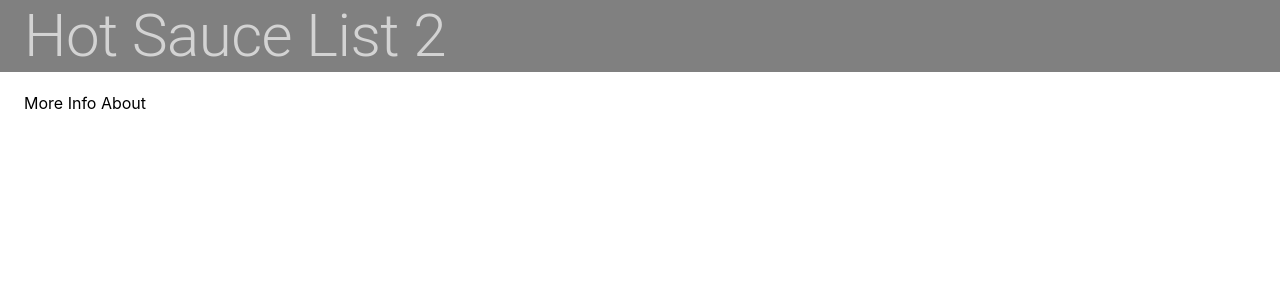
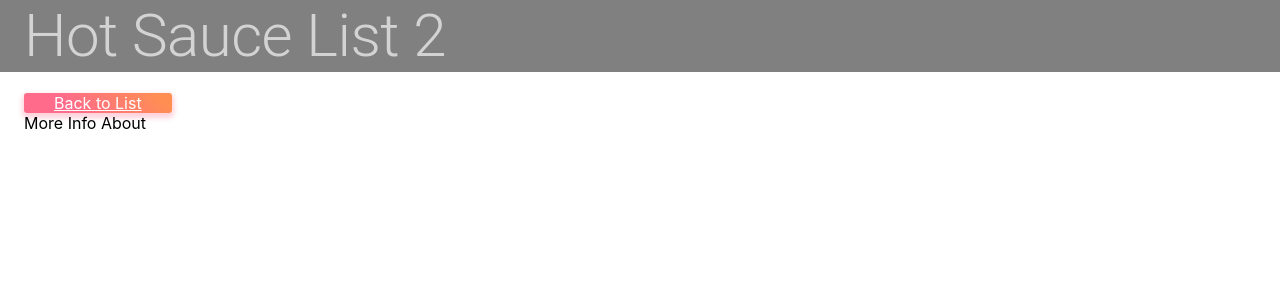
Before and after one commit to jomandaman/hot-sauces, a React (Create React App) app: page /more-info in a window 1280 px wide. Shown: the top 300 px of the page. Built offline with nearby package versions, Linux system fonts and the light colour scheme.

Commit message:
creating back button

```diff
--- a/src/components/MoreInfo.tsx
+++ b/src/components/MoreInfo.tsx
@@ -11,20 +11,45 @@ import { BasePage } from './basePage';
 import {
     BrowserRouter as Router,
     Link,
-    useLocation
+    useLocation,
+    useHistory
   } from "react-router-dom";
 
 const useQuery = () => {
 return new URLSearchParams(useLocation().search);
 }
 
+const styledButton = makeStyles({
+    root: {
+      background: 'linear-gradient(45deg, #FE6B8B 30%, #FF8E53 90%)',
+      borderRadius: 3,
+      border: 0,
+      color: 'white',
+      height: 48,
+      padding: '0 30px',
+      boxShadow: '0 3px 5px 2px rgba(255, 105, 135, .3)',
+    },
+    label: {
+      textTransform: 'lowercase',
+    },
+  });
+
 const MoreInfo:React.FC = () => {
-
+    const buttonClasses = styledButton();
     const query = useQuery();
 
 
     return (
         <BasePage>
+            <div>
+            <Link className={buttonClasses.root} color="primary"
+                to={{
+                pathname: "/list",
+                }}
+            >
+                Back to List
+            </Link>
+            </div>
             <div>
 
                 More Info About {query.get("id")}
```
